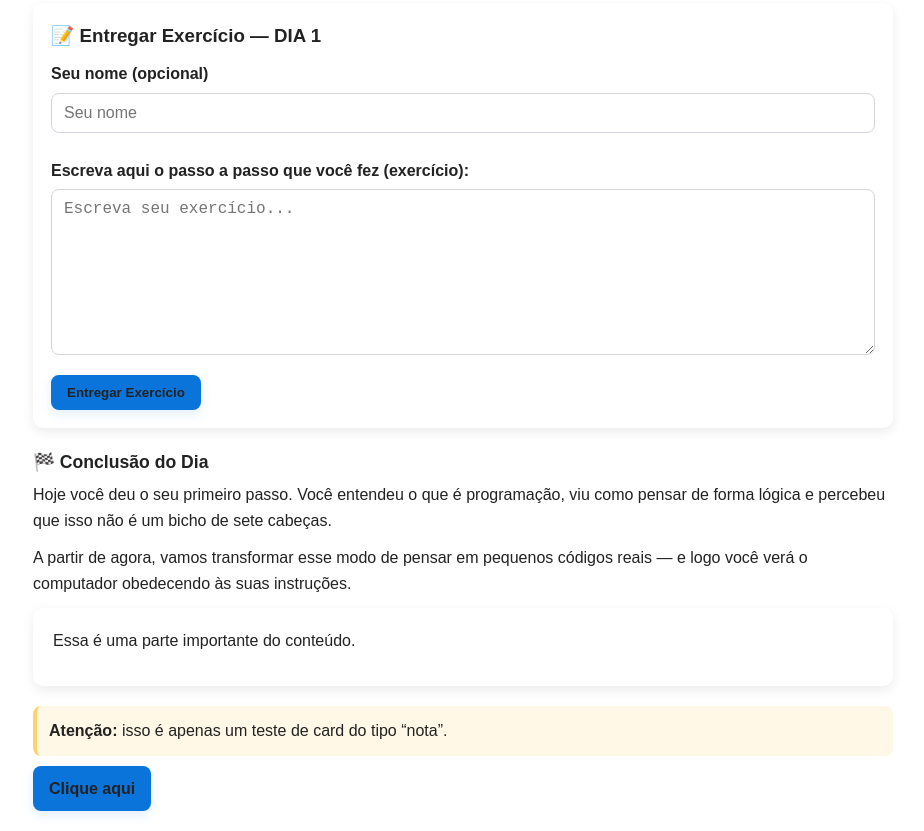
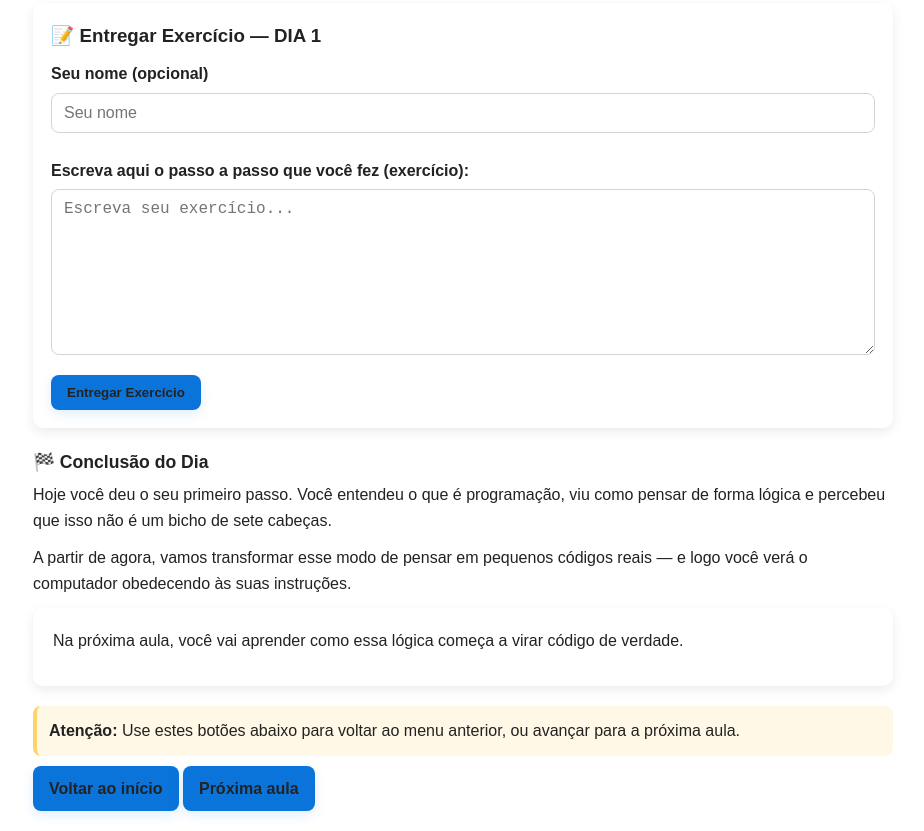
Before and after one commit to ThiagoSPaixao/Programa-o_para_iniciantes, a plain HTML site: page modules/module1-fundamentos/aula1.html in a window 1280 px wide. Shown: the part 3036-3867 px from the top of the page, without its empty margins (177-1101 px from the left). Drawn offline with nearby package versions, Linux system fonts and the light colour scheme.

Commit message:
implementando botões de voltar ao menu ou avançar

```diff
--- a/modules/module1-fundamentos/aula1.html
+++ b/modules/module1-fundamentos/aula1.html
@@ -223,14 +223,15 @@ Imagine que você precisa criar um programa simples para analisar a temperatura
 </p>
 
 <div class="card">
-    <p>Essa é uma parte importante do conteúdo.</p>
+    <p>Na próxima aula, você vai aprender como essa lógica começa a virar código de verdade.</p>
 </div>
 
 <div class="note">
-    <strong>Atenção:</strong> isso é apenas um teste de card do tipo “nota”.
+    <strong>Atenção:</strong> Use estes botões abaixo para voltar ao menu anterior, ou avançar para a próxima aula.
 </div>
 
-<a href="#" class="cta">Clique aqui</a>
+<a href="index.html" class="cta">Voltar ao início</a>
+<a href="aula2.html" class="cta">Próxima aula</a>
 
 <script src="https://cdnjs.cloudflare.com/ajax/libs/prism/1.29.0/prism.min.js"></script>
 <script src="https://cdnjs.cloudflare.com/ajax/libs/prism/1.29.0/components/prism-python.min.js"></script>
```
